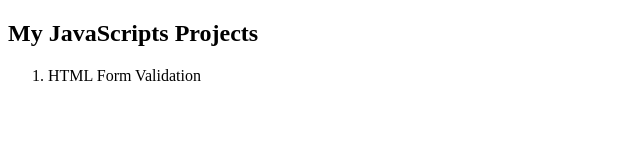
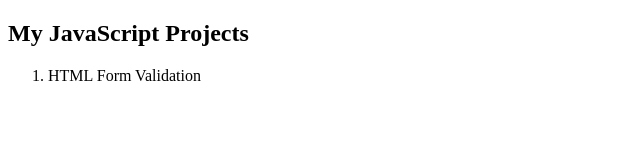
Before and after one commit to zaighamhafeez/JavaScriptProjects, a plain HTML site: page index.html in a window 1280 px wide. Shown: the full height of the page, 0-640 px from the left. Drawn offline with Linux system fonts and the light colour scheme.

Commit message:
Update index.html
make changes in title and h2 tag

```diff
--- a/index.html
+++ b/index.html
@@ -3,10 +3,10 @@
 <head>
     <meta charset="UTF-8">
     <meta name="viewport" content="width=device-width, initial-scale=1.0">
-    <title>JavaScripts</title>
+    <title>JavaScript Projects</title>
 </head>
 <body>
-    <h2>My JavaScripts Projects</h2>
+    <h2>My JavaScript Projects</h2>
     <ol>
         <li>HTML Form Validation</li>
     </ol>
```
